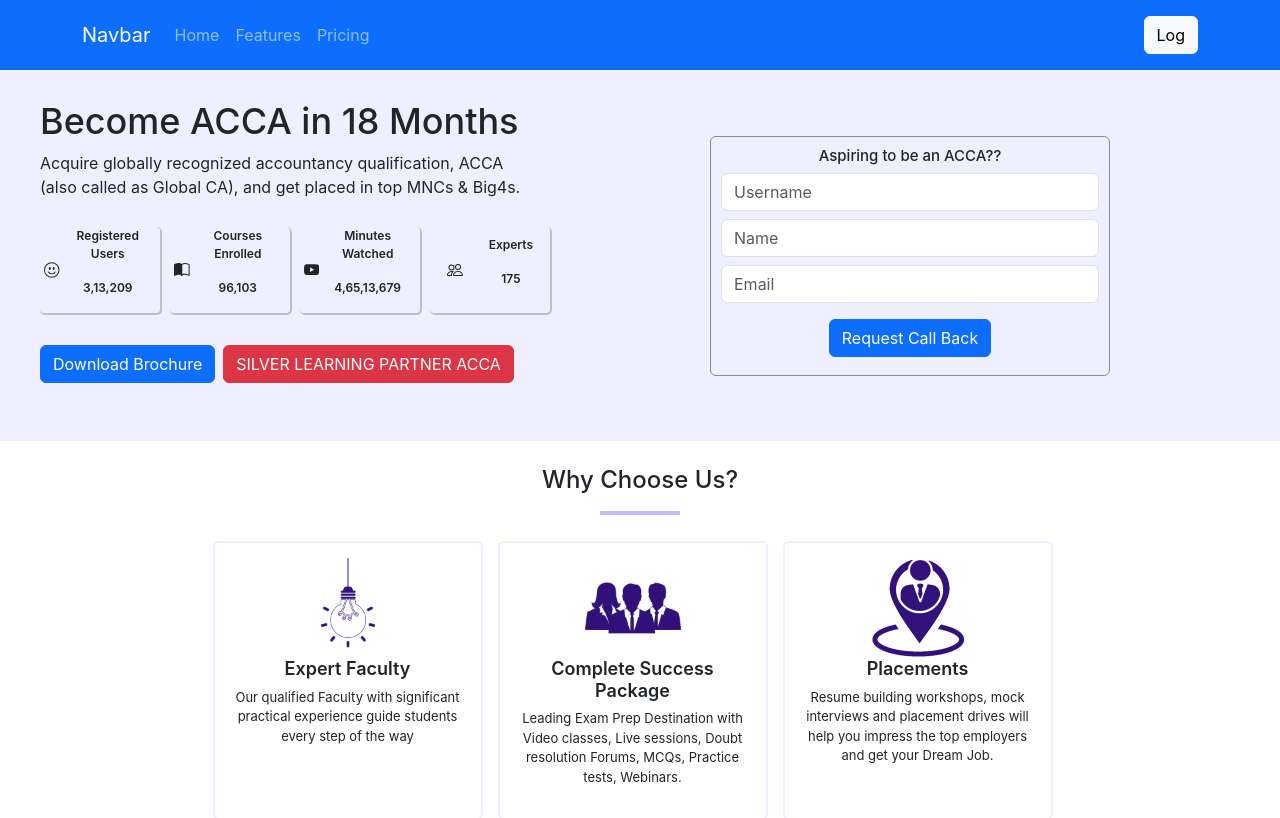
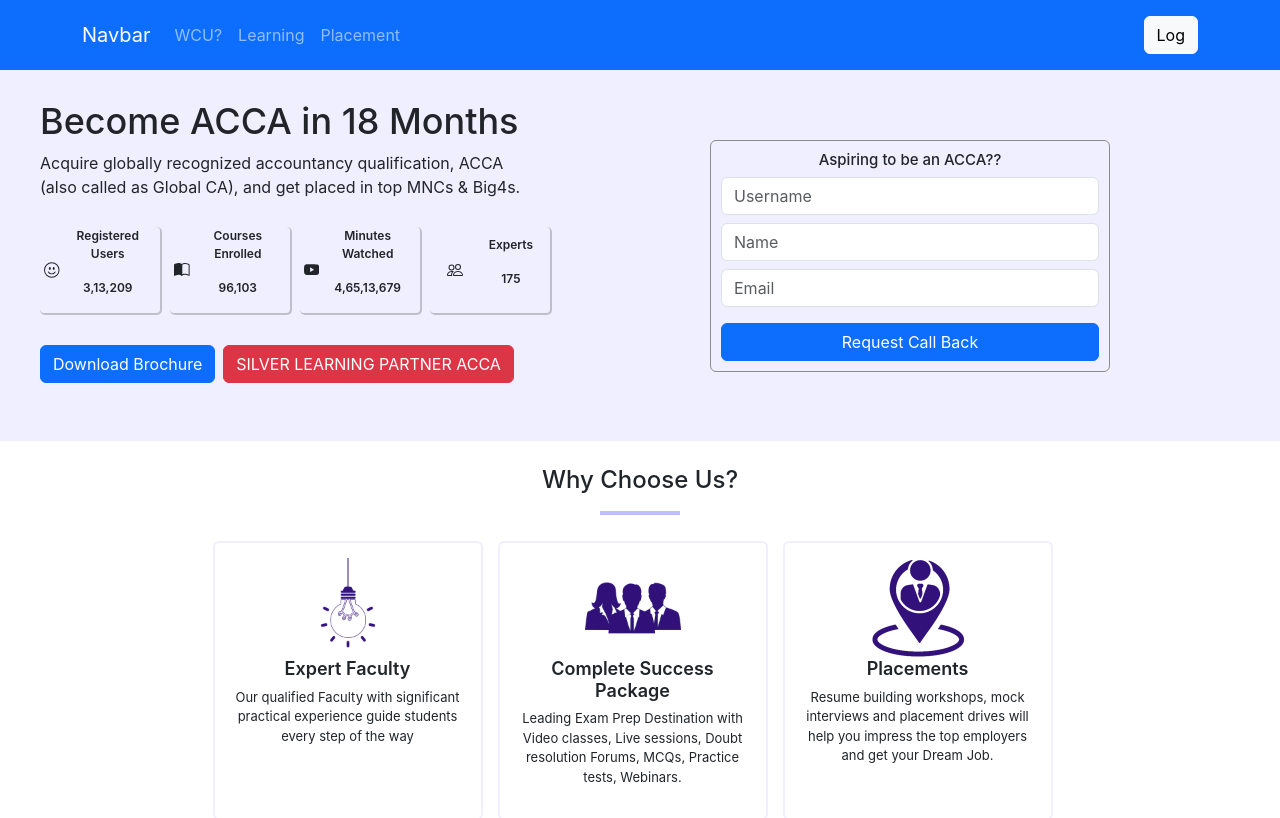
Before and after one commit to sunoth/acca, a React (Create React App) app: page / in a window 1280 px wide. Shown: the top 818 px of the page. Built offline with nearby package versions, Linux system fonts and the light colour scheme.

Commit message:
Add Modal in Header

```diff
--- a/src/components/Header/index.js
+++ b/src/components/Header/index.js
@@ -10,9 +10,9 @@ function Header() {
         <Container>
           <Navbar.Brand href="/">Navbar</Navbar.Brand>
           <Nav className='me-auto'>
-            <Nav.Link href="#home">Home</Nav.Link>
-            <Nav.Link href="#features">Features</Nav.Link>
-            <Nav.Link href="#pricing">Pricing</Nav.Link>
+            <Nav.Link href="#WhyChooseUs">WCU?</Nav.Link>
+            <Nav.Link href="#WhatWillYouLearnInACCA">Learning</Nav.Link>
+            <Nav.Link href="#PlacementAssistance">Placement</Nav.Link>
           </Nav>
           <Navbar.Collapse className="justify-content-end">
             <Navbar.Text>
--- a/src/components/PlacementAssistance/index.js
+++ b/src/components/PlacementAssistance/index.js
@@ -2,7 +2,7 @@ import './index.css'
 
 function PlacementAssistance(){
     return(
-        <div className='placement-assistance-container'>
+        <div id='PlacementAssistance' className='placement-assistance-container'>
             <div className='d-flex flex-column align-items-center'>
                 <h1 className='wcu-heading'>100% Placement Assistance</h1>
                 <hr className='wcu-underline'/>
--- a/src/components/RequestCallBack/index.js
+++ b/src/components/RequestCallBack/index.js
@@ -1,11 +1,17 @@
+import { useState } from 'react';
 import Button from 'react-bootstrap/Button';
 import Col from 'react-bootstrap/Col';
 import Form from 'react-bootstrap/Form';
 import Row from 'react-bootstrap/Row';
+import Modal from 'react-bootstrap/Modal';
 import './index.css'
 
 
 function RequestCallBack() {
+    const [show, setShow] = useState(false);
+    const handleClose = () => setShow(false);
+    const handleShow = () => setShow(true);
+
   return (
     <div className='w-100 d-flex justify-content-center align-items-center'>
         <div className='request-call-back-container'>
@@ -36,17 +42,28 @@ function RequestCallBack() {
                         </Form.Label>
                         <Form.Control className='mb-3' id="inlineFormInputUser" placeholder="Email" />
                     </Col>
-
-                    <Col xs="col-12">
-                        <Button type="submit" className="mb-2">
-                            Request Call Back
-                        </Button>
-                    </Col>
                 </Row>
             </Form>
+            <>
+                <Button variant="primary" onClick={handleShow} >
+                    Request Call Back
+                </Button>
+                <Modal show={show} onHide={handleClose}>
+                    <Modal.Header closeButton>
+                        <Modal.Title>Success</Modal.Title>
+                    </Modal.Header>
+                    <Modal.Body>You have Registered in ACCA Program!</Modal.Body>
+                    <Modal.Footer>
+                        <Button variant="primary" onClick={handleClose}>
+                            Close
+                        </Button>
+                    </Modal.Footer>
+                </Modal>
+            </>
         </div>
     </div>
   );
 }
 
+
 export default RequestCallBack;
--- a/src/components/WhatWillYouLearnInACCA/index.js
+++ b/src/components/WhatWillYouLearnInACCA/index.js
@@ -3,7 +3,7 @@ import './index.css'
 
 function WhatWillYouLearnInACCA() {
     return(
-        <div className='mt-4 d-flex flex-column align-items-center'>
+        <div id='WhatWillYouLearnInACCA' className='mt-4 d-flex flex-column align-items-center'>
             <h1 className='wcu-heading'>What Will You Learn In ACCA?</h1>
             <hr className='wcu-underline' />
             <div className='d-md-flex flex-wrap justify-content-center'>
--- a/src/components/WhyChooseUs/index.js
+++ b/src/components/WhyChooseUs/index.js
@@ -6,7 +6,7 @@ import './index.css';
 
 function WhyChooseUs(){
     return(
-        <div className='wcu-container'>
+        <div className='wcu-container' id="WhyChooseUs">
             <h1 className='wcu-heading'>Why Choose Us?</h1>
             <hr className='wcu-underline'/>
             <div className='wcu-items-container'>
```
